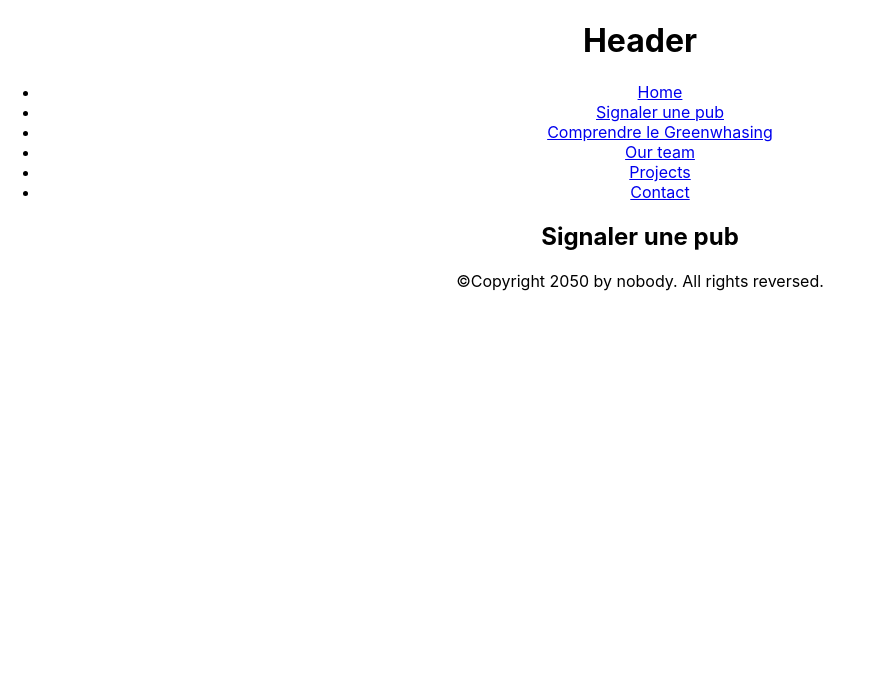
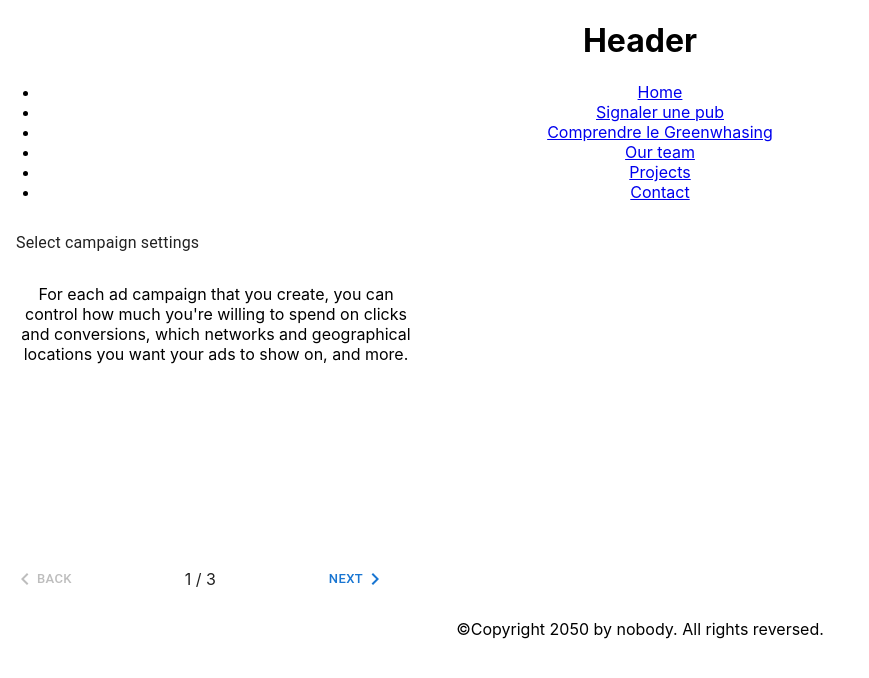
Before and after one commit to brissa-a/greenalert, a React (Create React App) app: page /report-an-add in a window 1280 px wide. Shown: the top 678 px of the page, without its empty margins (0-869 px from the left). Built offline with nearby package versions, Linux system fonts and the light colour scheme.

Commit message:
feat: Updated report add with template react stepper from https://mui.com/material-ui/react-stepper/

```diff
--- a/src/pages/report-add.tsx
+++ b/src/pages/report-add.tsx
@@ -1,7 +1,95 @@
+import * as React from 'react';
+import Box from '@mui/material/Box';
+import { useTheme } from '@mui/material/styles';
+import MobileStepper from '@mui/material/MobileStepper';
+import Paper from '@mui/material/Paper';
+import Typography from '@mui/material/Typography';
+import Button from '@mui/material/Button';
+import KeyboardArrowLeft from '@mui/icons-material/KeyboardArrowLeft';
+import KeyboardArrowRight from '@mui/icons-material/KeyboardArrowRight';
 
+const steps = [
+  {
+    label: 'Select campaign settings',
+    description: `For each ad campaign that you create, you can control how much
+              you're willing to spend on clicks and conversions, which networks
+              and geographical locations you want your ads to show on, and more.`,
+  },
+  {
+    label: 'Create an ad group',
+    description:
+      'An ad group contains one or more ads which target a shared set of keywords.',
+  },
+  {
+    label: 'Create an ad',
+    description: `Try out different ad text to see what brings in the most customers,
+              and learn how to enhance your ads using features like ad extensions.
+              If you run into any problems with your ads, find out how to tell if
+              they're running and how to resolve approval issues.`,
+  },
+];
 
-function ReportAnAdd() {
-  return <h2>Signaler une pub</h2>;
+export default function ReportAnAdd() {
+  const theme = useTheme();
+  const [activeStep, setActiveStep] = React.useState(0);
+  const maxSteps = steps.length;
+
+  const handleNext = () => {
+    setActiveStep((prevActiveStep) => prevActiveStep + 1);
+  };
+
+  const handleBack = () => {
+    setActiveStep((prevActiveStep) => prevActiveStep - 1);
+  };
+
+  return (
+    <Box sx={{ maxWidth: 400, flexGrow: 1 }}>
+      <Paper
+        square
+        elevation={0}
+        sx={{
+          display: 'flex',
+          alignItems: 'center',
+          height: 50,
+          pl: 2,
+          bgcolor: 'background.default',
+        }}
+      >
+        <Typography>{steps[activeStep].label}</Typography>
+      </Paper>
+      <Box sx={{ height: 255, maxWidth: 400, width: '100%', p: 2 }}>
+        {steps[activeStep].description}
+      </Box>
+      <MobileStepper
+        variant="text"
+        steps={maxSteps}
+        position="static"
+        activeStep={activeStep}
+        nextButton={
+          <Button
+            size="small"
+            onClick={handleNext}
+            disabled={activeStep === maxSteps - 1}
+          >
+            Next
+            {theme.direction === 'rtl' ? (
+              <KeyboardArrowLeft />
+            ) : (
+              <KeyboardArrowRight />
+            )}
+          </Button>
+        }
+        backButton={
+          <Button size="small" onClick={handleBack} disabled={activeStep === 0}>
+            {theme.direction === 'rtl' ? (
+              <KeyboardArrowRight />
+            ) : (
+              <KeyboardArrowLeft />
+            )}
+            Back
+          </Button>
+        }
+      />
+    </Box>
+  );
 }
-
-export default ReportAnAdd;
```
